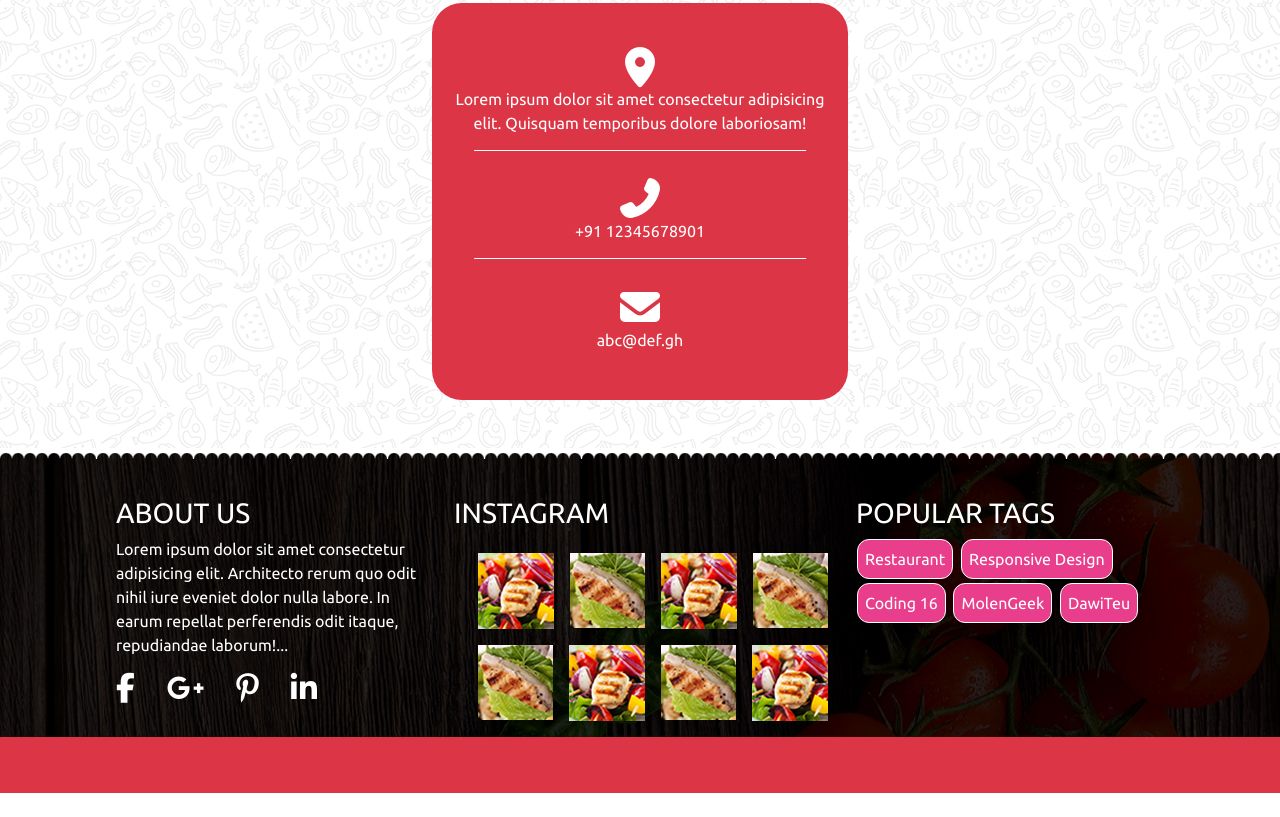
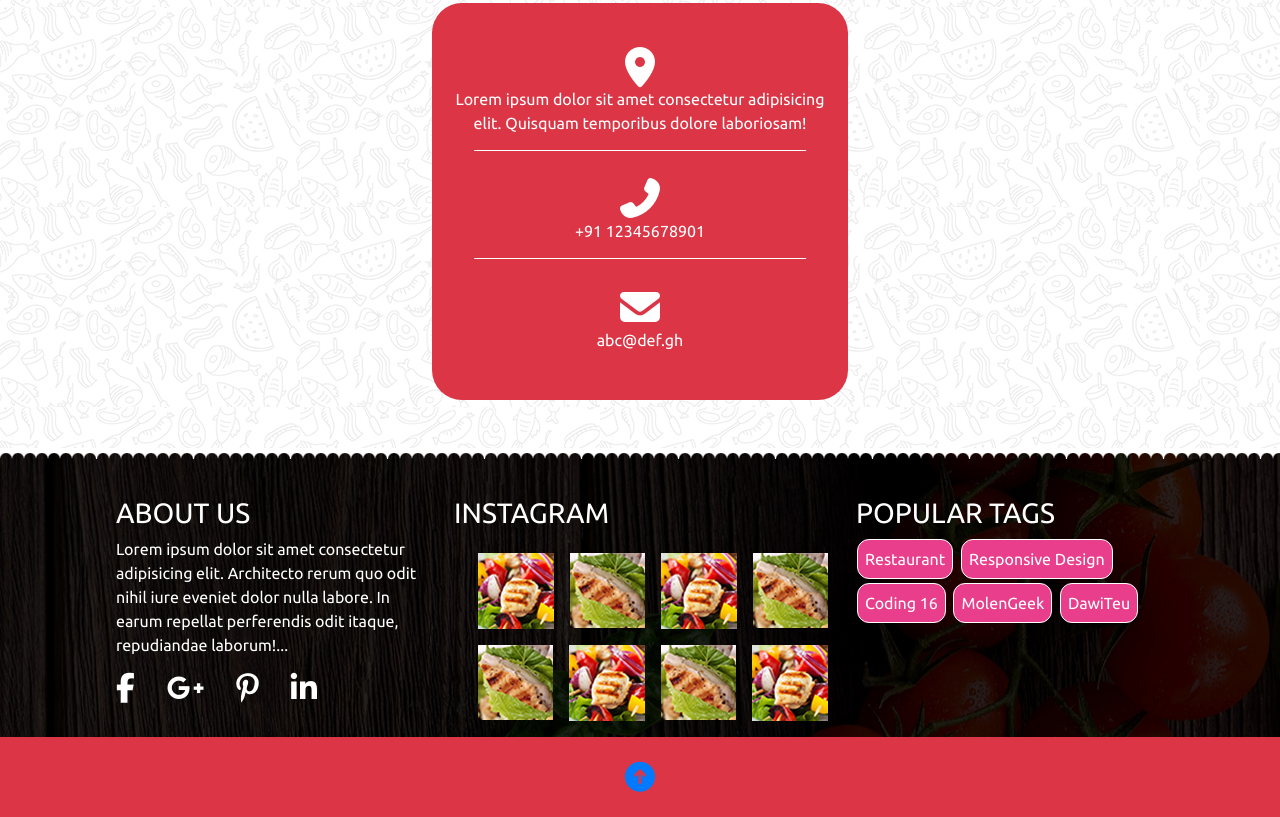
Before and after one commit to dawiteu/coding_16_site_chef, a website: page index.html in a window 1280 px wide. Shown: the part 4793-5610 px from the top of the page. Before the commit the page ends 5586 px from the top, so only its background shows below. Drawn offline with nearby package versions, Linux system fonts and the light colour scheme.

Commit message:
fleche vers le haut

```diff
--- a/index.html
+++ b/index.html
@@ -19,9 +19,11 @@
     <header id="home">
         <!-- nav -->
         <nav class="navbar navbar-expand-lg navbar-dark bg-none container-fluid">
+
         <a class="navbar-brand" href="#">
             <img src="./public/images/logo.png" alt="Logo" class="img-fluid d-xl-none d-lg-none">
         </a>
+
             <!-- btn pour -- qd sm/xs -->
         <button class="navbar-toggler ml-auto" type="button" data-toggle="collapse" data-target="#navbarNavDropdown" aria-controls="navbarNavDropdown" aria-expanded="false" aria-label="Toggle navigation">
             <span class="navbar-toggler-icon"></span>
@@ -89,7 +91,6 @@
 
 
         </div>
-
 
       </nav>
     <!-- end nav -->
@@ -558,7 +559,7 @@
     <section id="meetchefs" class="container-fluid">
         <h2 id="team" class="title-text text-center font-cour h2 text-black mx-auto text-capitalize py-3 my-3"><span class="text-uppercase h1 text-danger">meet</span> our chef</h2>
 
-        <div class="row mx-0 my-3 px-0 py-5 text-center">
+        <div class="row mx-0 my-3 px-0 py-5 text-center chefs">
             <div class="col-lg-3 col-md-6 px-2 ">
                 <img src="./public/images/chef1.png" alt="Chef n1" class="border-bottom" />
                 <h5 class="h6 font-weight-normal">Lorem, ipsum.</h5>
@@ -774,7 +775,7 @@
 
     <!-- footer -->
 
-    <footer class="container-fluid m-0 p-0">
+    <footer class="container-fluid m-0 p-0 d-flex flex-column">
         <div class="row mx-auto container">
             <div class="order-1 col-sm-12 col-lg-4">
                 <h3 class="text-white text-uppercase mt-5 ml-3">about us</h3>
@@ -825,6 +826,9 @@
             </div>
         </div>
 
+        <div id="bottombottom" class="contrainer-fluid bg-danger text-white d-flex justify-content-center align-items-center">
+            <a href="#home"><i class="fas fa-arrow-circle-up"></i></a>
+        </div>
     </footer>
 
     <!-- footer  -->
--- a/src/sass/_modules/_footer.scss
+++ b/src/sass/_modules/_footer.scss
@@ -45,15 +45,22 @@ footer{
         left:0;
     }
 
-
+    div#bottombottom{
+        width:100%;
+        height:10vh;
+        margin-bottom:0px;
+        font-size:30px;
+    }
+    /*
     &::after{
-        content:'';
+        content:' ^ ';
         width:100%;
-        height:7vh;
+        height:8vh;
+        text-align:center;
         background-color: $danger;
         position:relative;
         display:block;
+        left:0;
         bottom:0;
-        left:0;
-    }
+    }*/
 }
--- a/src/sass/_modules/_sections.scss
+++ b/src/sass/_modules/_sections.scss
@@ -192,6 +192,24 @@ section#meetchefs{
     margin-top:6%;
     background-position:fixed;
     overflow-y:scroll;
+
+    /*
+    .chefs{
+        transform:rotateX(90deg);
+        transition:1s;
+    }
+    :hover{
+        .chefs{
+            transform:rotateX(120deg);
+        }
+    }
+    */
+    :hover{
+        cursor:pointer;
+        .chefs:nth-child(2){
+            transform: scaleY(1);
+        }
+    }
 }
 
 section#meetchefs::-webkit-scrollbar{
--- a/src/sass/_modules/_style.scss
+++ b/src/sass/_modules/_style.scss
@@ -19,5 +19,5 @@ body{
 }
 
 html{
-    scroll-behavior: smooth;
+    scroll-behavior: smooth!important;
 }
```
Also changed, not shown: public/css/app.css. Lines whose indentation alone changed are shown as unchanged.
